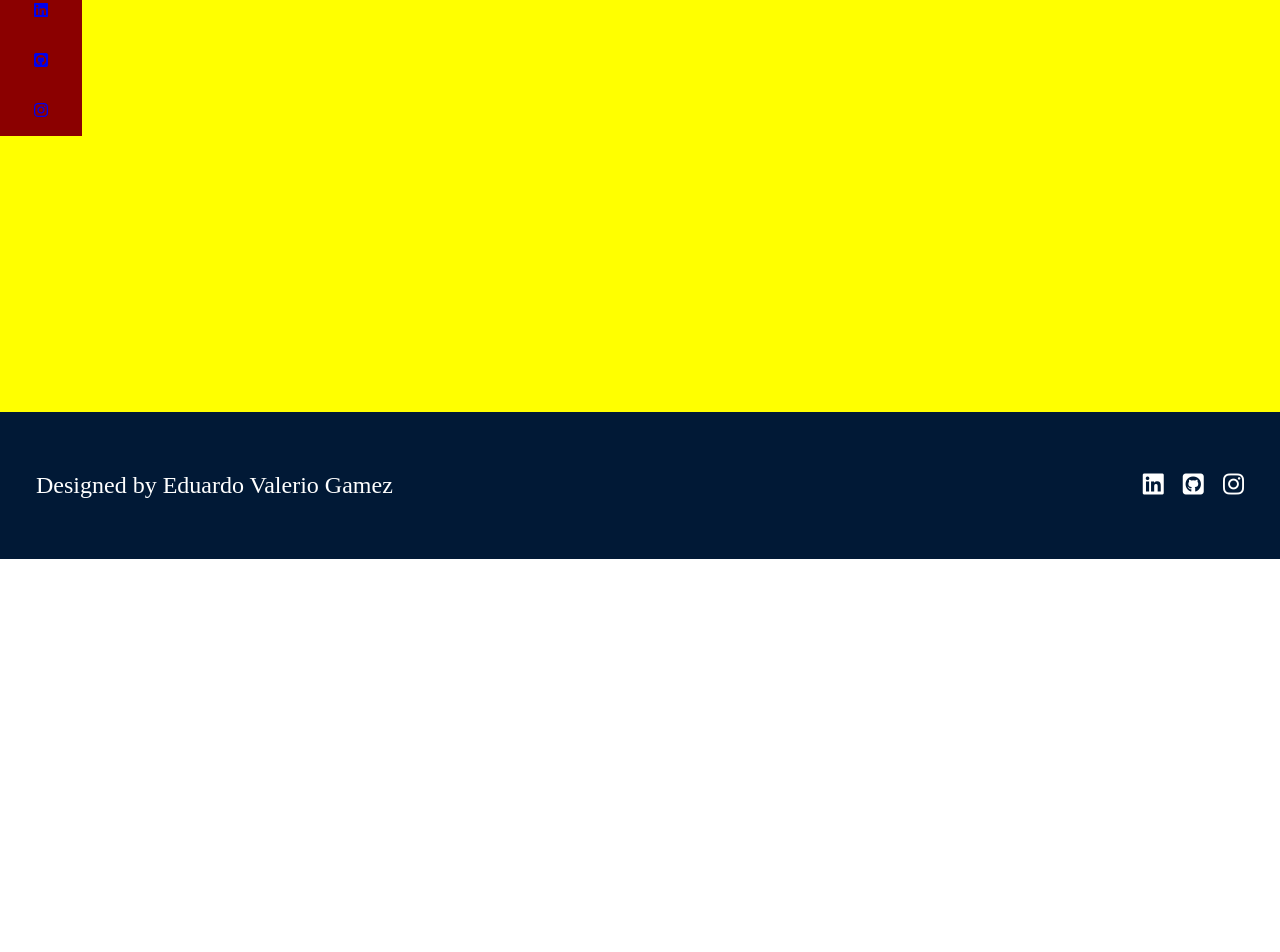
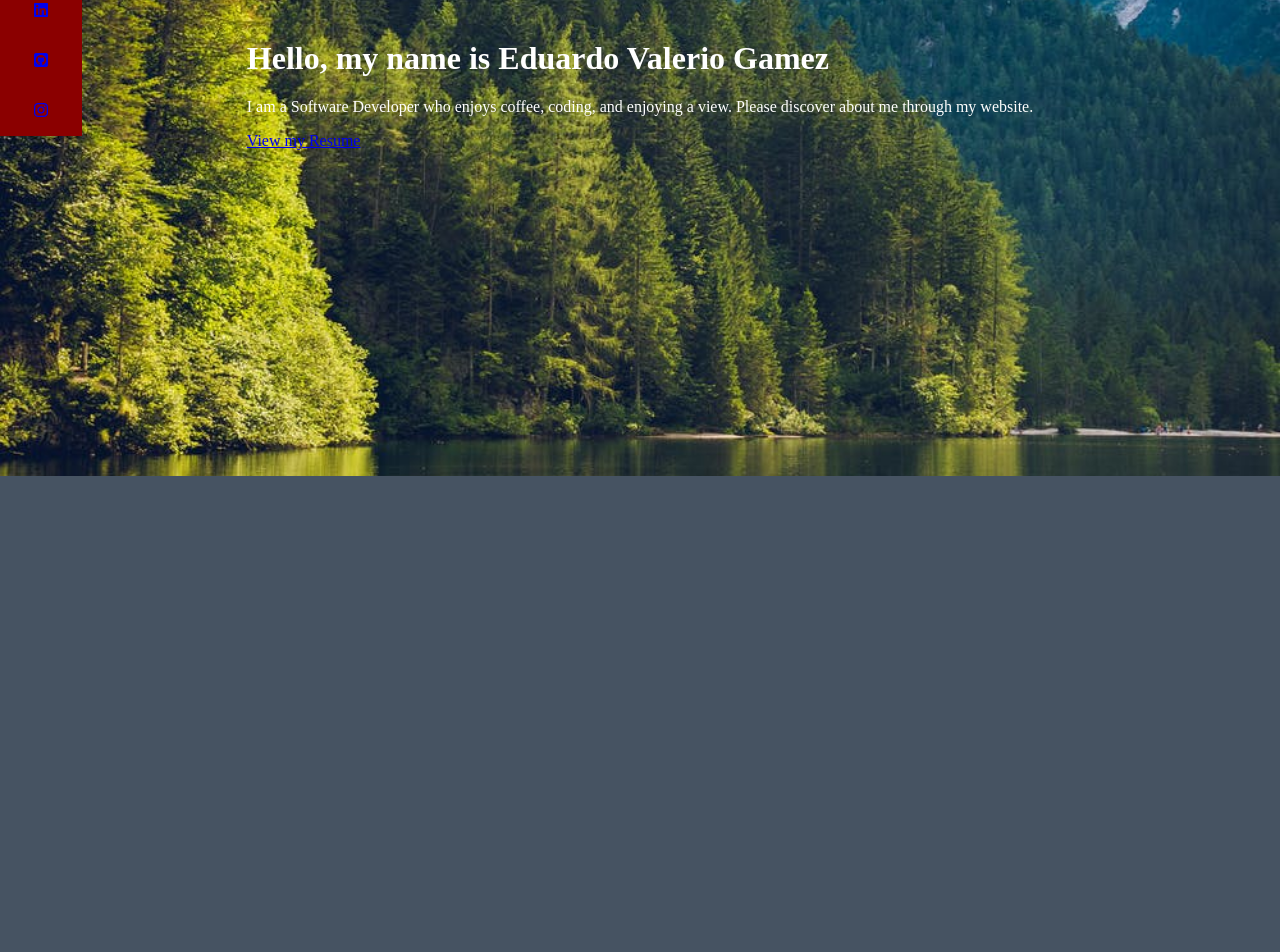
Before and after one commit to evaleriog/evaleriog.github.io, a plain HTML site: page index.html in a window 1280 px wide. Shown: the part 420-1372 px from the top of the page. Before the commit the page ends 979 px from the top, so only its background shows below. Drawn offline with nearby package versions, Linux system fonts and the light colour scheme.

Commit message:
Adding home page an section for about me

```diff
--- a/css/index.css
+++ b/css/index.css
@@ -10,7 +10,7 @@
 }
 
 body{
-    width: 100%;
+    width: 100vw;
     margin: 0;
     padding: 0;
 }
@@ -48,7 +48,6 @@ nav{
 .dropdown{
     background-color: #011936;
     color: white;
-    width: 50vw;
     position: absolute;
 }
 
@@ -70,6 +69,7 @@ nav{
 }
 
 .dropdown ul li a{
+    background-color: #011936;
     color: white;
     text-decoration: none;
 }
@@ -90,11 +90,22 @@ nav{
 
 /*MAIN*/
     .container{
-        width: 100%;
         height: calc(100vh - 3em);
-        background-color: yellow;
         margin: 0;
-        padding: 0;
+        padding: 2em;
+        background-image: url("../img/landscape.jpeg");
+        background-position: center;
+        background-repeat: no-repeat;
+        background-size: cover;
+        display: flex;
+        justify-content: center;
+        align-items: center;
+        color: white;
+    }
+
+    .about_me{
+        height: 100vh;
+        background-color: #465362;
     }
 /*MAIN*/
 
--- a/index.html
+++ b/index.html
@@ -26,7 +26,7 @@
     <div class="dropdown show">
         <ul>
             <li><a href="#"><i class="fas fa-home"></i> Home</a></li>
-            <li><a href="#"><i class="fas fa-portrait"></i> About Me</a></li>
+            <li><a href="#about_me"><i class="fas fa-portrait"></i> About Me</a></li>
             <li><a href="#"><i class="fas fa-project-diagram"></i> Projects</a></li>
             <li><a href="#"><i class="fab fa-linkedin"></i> LinkedIn</a></li>
             <li><a href="#"><i class="fab fa-github-square"></i> Github</a></li>
@@ -38,7 +38,7 @@
 <!--        <a href="#" id="exit_medium">X</a>-->
         <ul>
             <li><a href="#"><i class="fas fa-home"></i></a></li>
-            <li><a href="#"><i class="fas fa-portrait"></i></a></li>
+            <li><a href="#about_me"><i class="fas fa-portrait"></i></a></li>
             <li><a href="#"><i class="fas fa-project-diagram"></i></a></li>
             <li><a href="#"><i class="fab fa-linkedin"></i></a></li>
             <li><a href="#"><i class="fab fa-github-square"></i></a></li>
@@ -51,7 +51,18 @@
 
 <!--MAIN-->
 <main>
-    <div class="container"></div>
+    <div class="container">
+        <div>
+            <h1>Hello, my name is <span>Eduardo Valerio Gamez</span></h1>
+            <p>I am a Software Developer who enjoys coffee, coding, and enjoying a view.
+            Please discover about me through my website.</p>
+            <a href="#">View my Resume</a>
+        </div>
+    </div>
+
+    <section class="about_me" id="about_me">
+
+    </section>
 </main>
 <!-- End of MAIN -->
 
```
